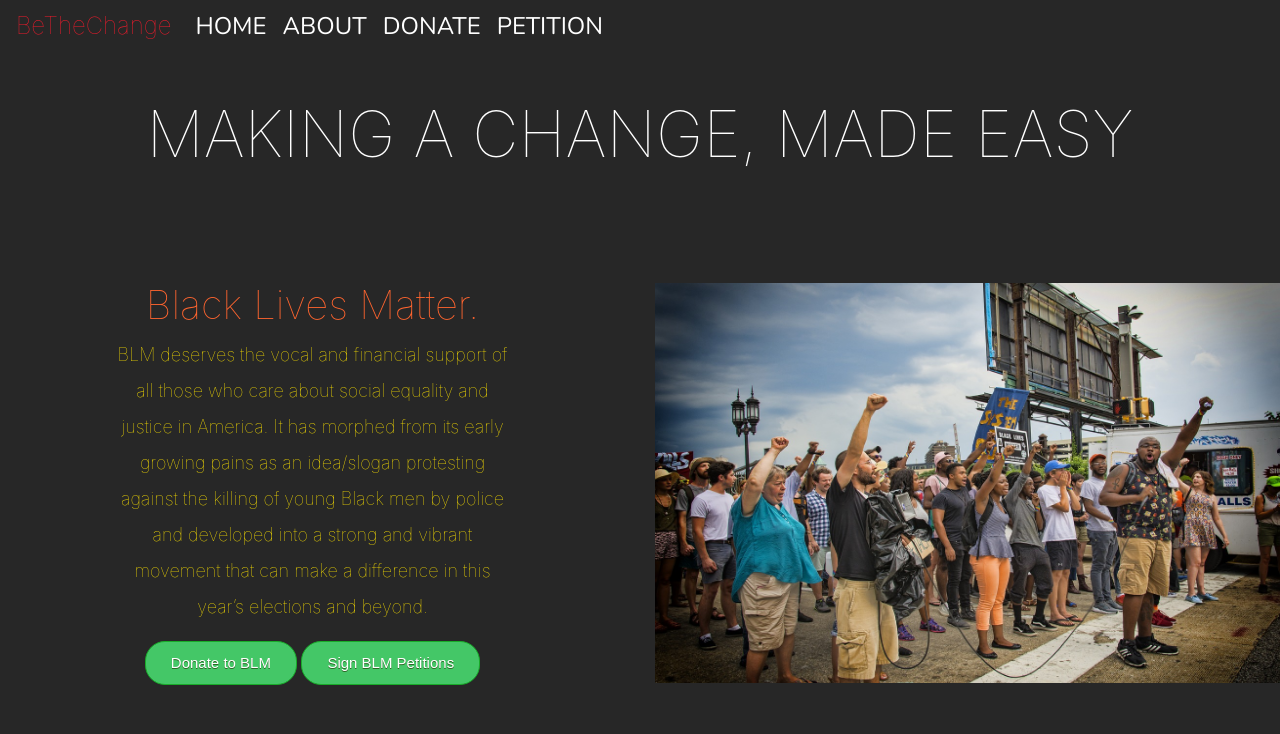
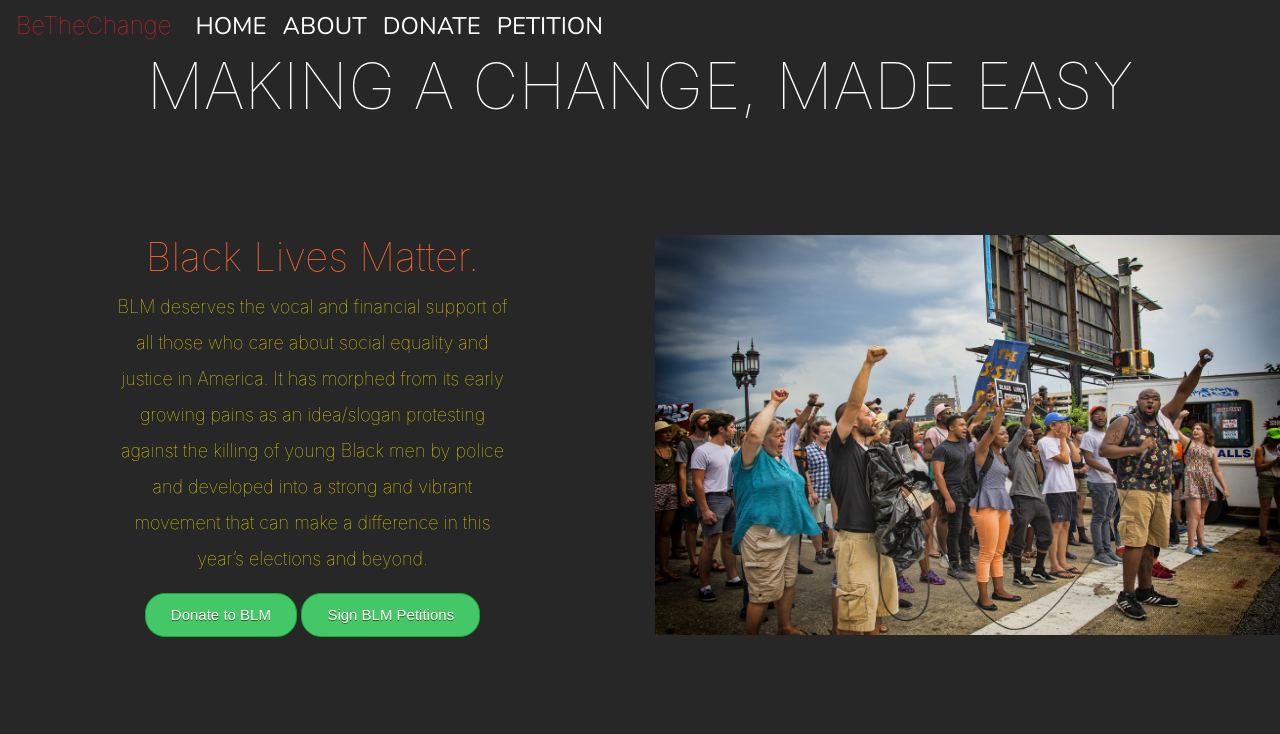
Before and after one commit to ag7766/BeTheChange, a plain HTML site: page index.html in a window 1280 px wide. Shown: the top 734 px of the page. Drawn offline with nearby package versions, Linux system fonts and the light colour scheme.

Commit message:
Update index.html

```diff
--- a/index.html
+++ b/index.html
@@ -45,7 +45,7 @@
         <section class="container-fluid px-0">
             <div class="row align-items-center">
                 <div class="col-lg-12 col-md-6">
-                    <div id="headingGroup" class="text-center text-white d-none d-lg-block mt-5 pt-5">
+                    <div id="headingGroup" class="text-center text-white d-none d-lg-block mt-5 pt-10">
                         <h1 class="text-center">MAKING A CHANGE, MADE EASY</h1>
                     </div>
                 </div>
```
